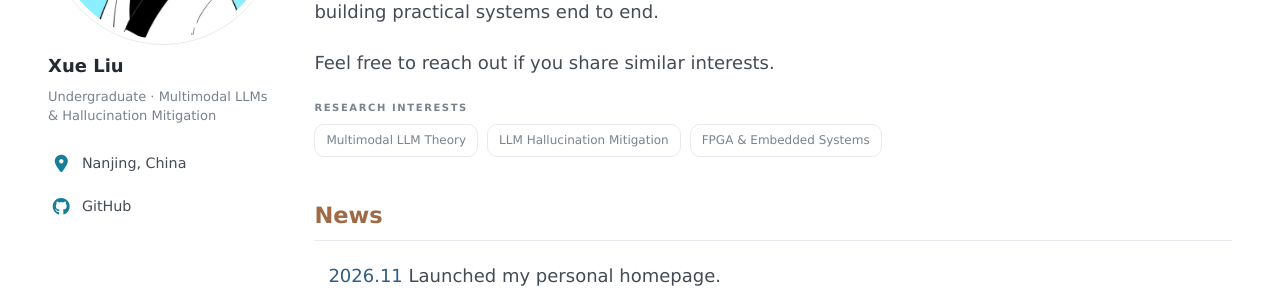
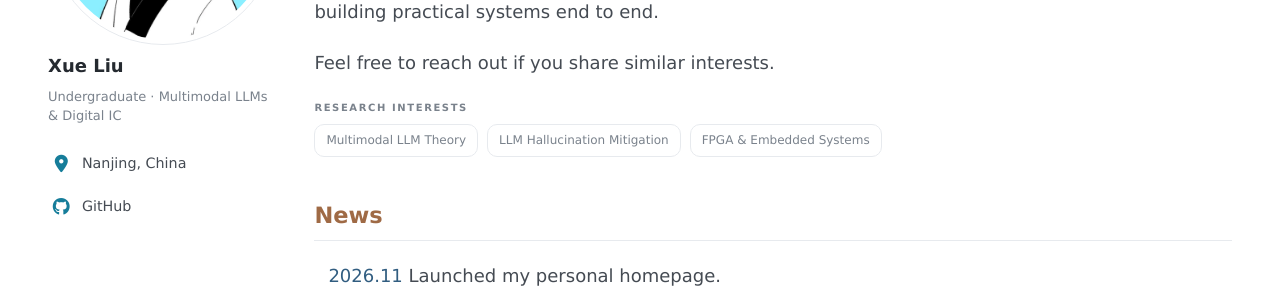
Before and after one commit to xueliu-llm/xueliu-llm.github.io, a Jekyll site: the page built from _pages/about.md, in a window 1280 px wide. Shown: the part 291-591 px from the top of the page. Built offline with Jekyll 4.4.1, drawn with Linux system fonts in a browser that asks for light colours.

Commit message:
Sidebar bio: Digital IC instead of hallucination mitigation

```diff
--- a/_config.yml
+++ b/_config.yml
@@ -10,7 +10,7 @@ repository: xueliu-llm/xueliu-llm.github.io
 author:
   name: *name
   avatar: touxian.jpg # relative to images/
-  bio: "Undergraduate · Multimodal LLMs & Hallucination Mitigation"
+  bio: "Undergraduate · Multimodal LLMs & Digital IC"
   location: "Nanjing, China"
   email:
   uri:
```
